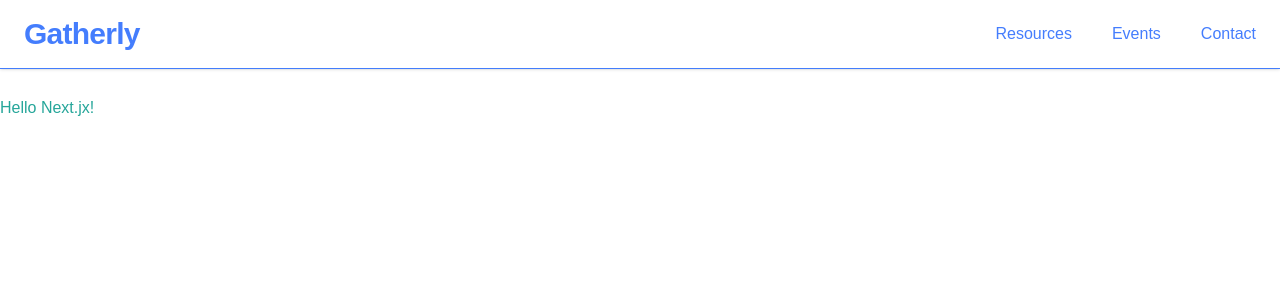
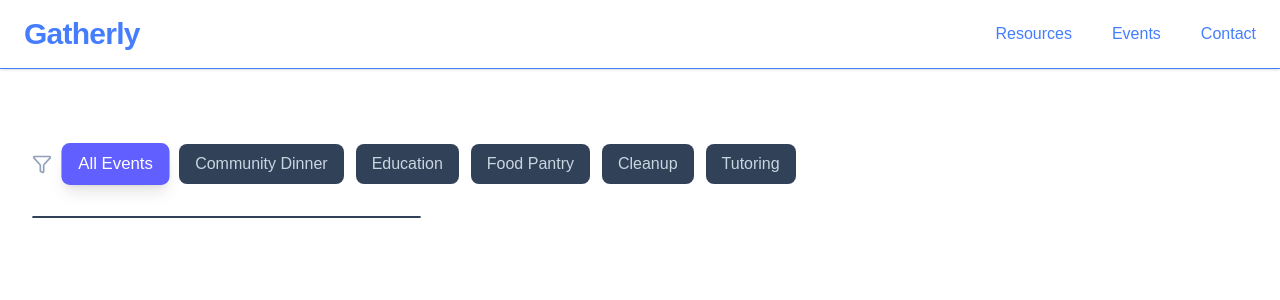
Before and after one commit to TSA-Group/tsa_group_starter, a Next.js app: page /events in a window 1280 px wide. Shown: the top 300 px of the page. Built offline with nearby package versions, Linux system fonts and the light colour scheme.

Commit message:
Update page.tsx

```diff
--- a/app/events/page.tsx
+++ b/app/events/page.tsx
@@ -1,3 +1,80 @@
+import { useState } from 'react';
+import { Calendar, MapPin, Users, Clock, Heart, Share2, Filter } from 'lucide-react';
+
 export default function Page() {
-  return <h1>Hello Next.jx!</h1>
+  // Sample events data
+  const events = [
+    {
+      id: 1,
+      title: 'Community Dinner at Highland Park',
+      category: 'community',
+      date: 'Dec 28, 2025',
+      time: '6:00 PM - 8:00 PM',
+      location: 'Highland Park Community Center',
+      address: '2345 Oakwood Ave, Houston, TX',
+      attendees: 45,
+      spots: 60,
+      description: 'Join us for a warm community dinner where neighbors come together to share a meal and build connections.',
+      image: 'https://images.unsplash.com/photo-1555939594-58d7cb561ad1?w=800&q=80',
+      organizer: 'Highland Community Group'
+    },
+    // ... add other events here
+  ];
+
+  const categories = [
+    { id: 'all', name: 'All Events', color: 'bg-indigo-500' },
+    { id: 'community', name: 'Community Dinner', color: 'bg-blue-500' },
+    { id: 'education', name: 'Education', color: 'bg-purple-500' },
+    { id: 'food', name: 'Food Pantry', color: 'bg-green-500' },
+    { id: 'cleanup', name: 'Cleanup', color: 'bg-yellow-500' },
+    { id: 'tutoring', name: 'Tutoring', color: 'bg-pink-500' }
+  ];
+
+  const [selectedCategory, setSelectedCategory] = useState('all');
+  const [favorites, setFavorites] = useState([]);
+
+  const filteredEvents = events.filter(event =>
+    selectedCategory === 'all' || event.category === selectedCategory
+  );
+
+  const toggleFavorite = (eventId) => {
+    setFavorites(prev =>
+      prev.includes(eventId)
+        ? prev.filter(id => id !== eventId)
+        : [...prev, eventId]
+    );
+  };
+
+  return (
+    <div className="max-w-7xl mx-auto px-4 sm:px-6 lg:px-8 py-12">
+      {/* Category Filters */}
+      <div className="mb-8">
+        <div className="flex items-center gap-3 flex-wrap">
+          <Filter className="text-slate-400 w-5 h-5" />
+          {categories.map(category => (
+            <button
+              key={category.id}
+              onClick={() => setSelectedCategory(category.id)}
+              className={`px-4 py-2 rounded-lg font-medium transition-all ${
+                selectedCategory === category.id
+                  ? `${category.color} text-white shadow-lg scale-105`
+                  : 'bg-slate-700 text-slate-300 hover:bg-slate-600'
+              }`}
+            >
+              {category.name}
+            </button>
+          ))}
+        </div>
+      </div>
+
+      {/* Events Grid */}
+      <div className="grid grid-cols-1 md:grid-cols-2 lg:grid-cols-3 gap-6">
+        {filteredEvents.map(event => (
+          <div key={event.id} className="bg-slate-800/50 rounded-2xl overflow-hidden border border-slate-700 shadow-xl hover:shadow-2xl hover:border-indigo-500/50 transition-all duration-300 hover:-translate-y-1">
+            {/* Event card content - see artifact for full code */}
+          </div>
+        ))}
+      </div>
+    </div>
+  );
 }
```
